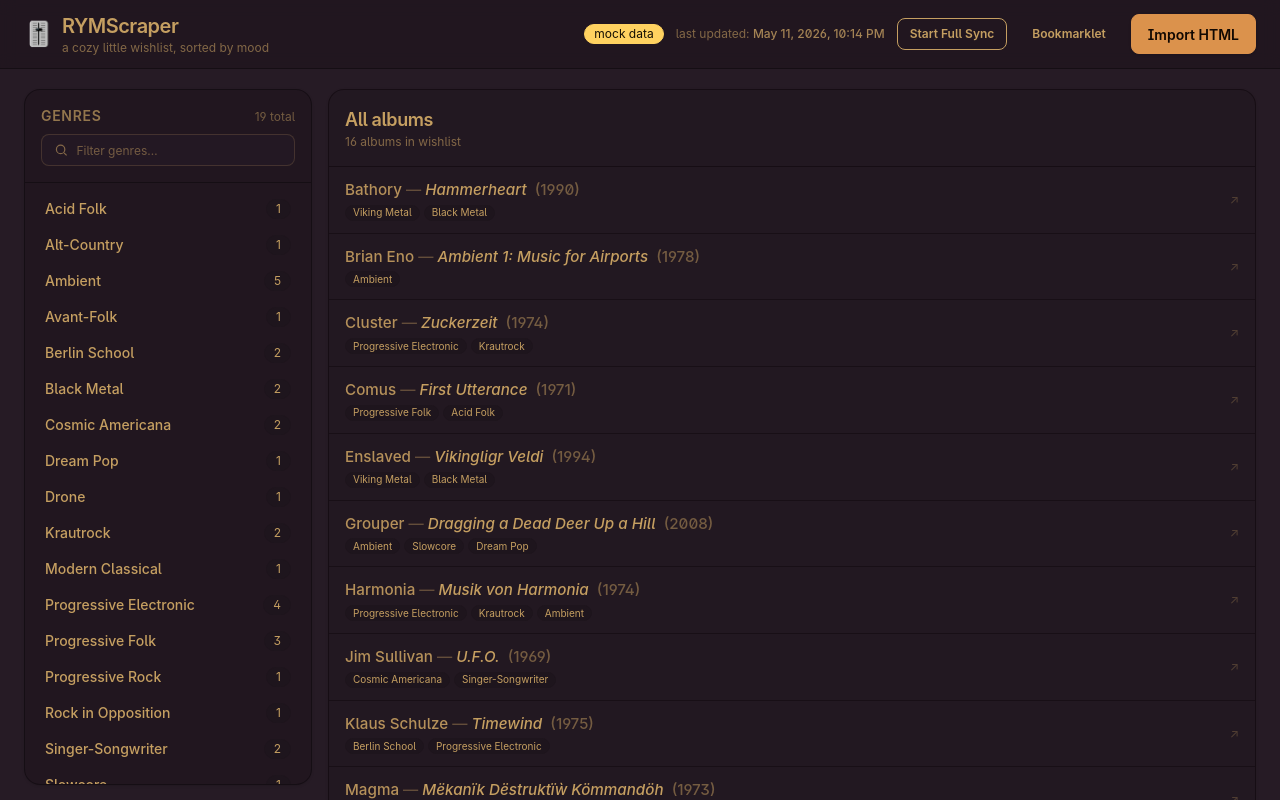
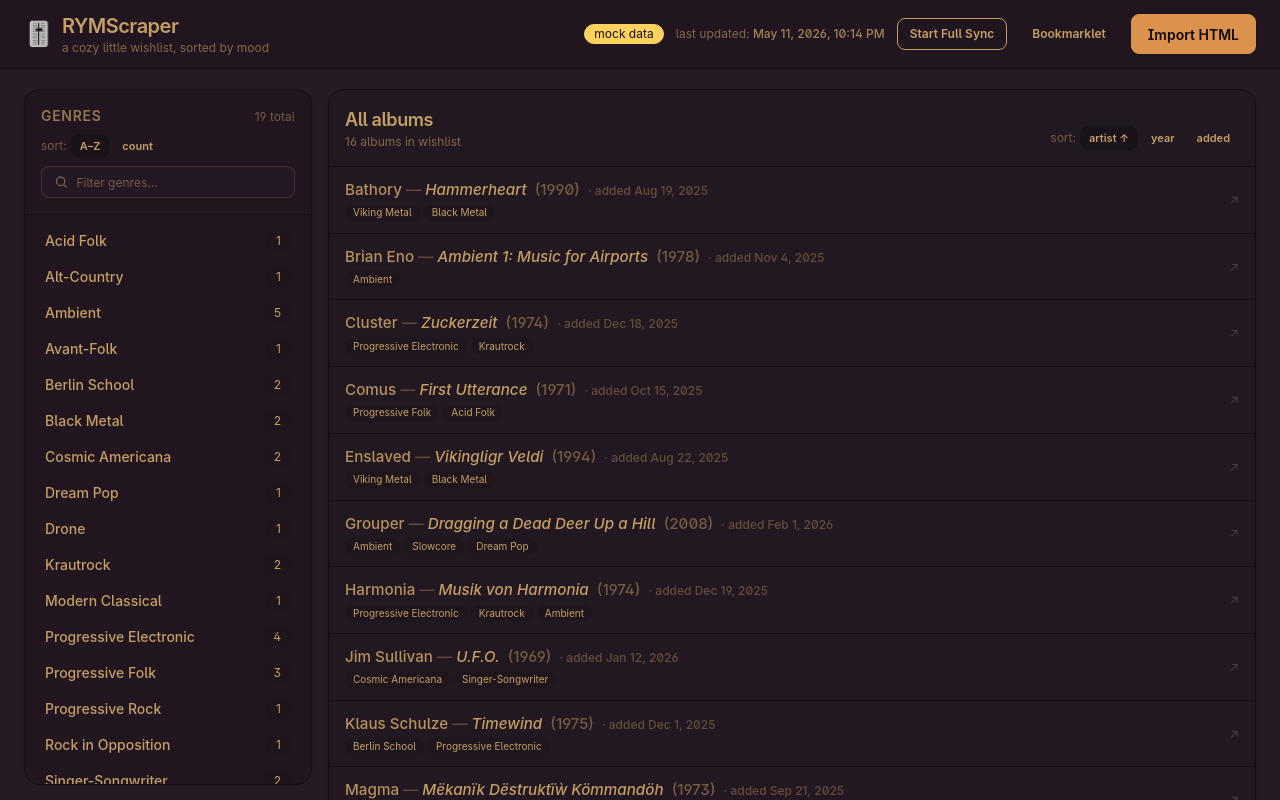
Before and after one commit to ElderSignStudio/RYMine, a SvelteKit app: page / in a window 1280 px wide. Shown: the top 800 px of the page. Built offline with nearby package versions, Linux system fonts and the light colour scheme.

Commit message:
Add features: orderings, date added

```diff
--- /dev/null
+++ b/src/lib/dates.ts
@@ -0,0 +1,58 @@
+// Date helpers shared by the bookmarklet/HTML extraction path and the UI.
+
+const MONTHS: Record<string, string> = {
+	Jan: '01',
+	Feb: '02',
+	Mar: '03',
+	Apr: '04',
+	May: '05',
+	Jun: '06',
+	Jul: '07',
+	Aug: '08',
+	Sep: '09',
+	Oct: '10',
+	Nov: '11',
+	Dec: '12'
+};
+
+/**
+ * RYM wishlist rows render the inclusion date as e.g. "Oct 18 2025".
+ *
+ * The date column is laid out as three stacked elements (month / day / year).
+ * Depending on the surrounding HTML those siblings may or may not have any
+ * whitespace between them in the source — so the text extracted from the DOM
+ * could be either "Oct 18 2025" *or* "Oct182025". We accept zero or more
+ * non-word characters (whitespace, commas, hyphens, …) between the three
+ * tokens. Returns undefined if no recognisable date is found.
+ */
+export function parseRymDate(s: string | null | undefined): string | undefined {
+	if (!s) return undefined;
+	const m = s.match(/\b(Jan|Feb|Mar|Apr|May|Jun|Jul|Aug|Sep|Oct|Nov|Dec)\W*(\d{1,2})\W*(\d{4})\b/);
+	if (!m) return undefined;
+	const month = MONTHS[m[1]];
+	const day = m[2].padStart(2, '0');
+	const year = m[3];
+	return `${year}-${month}-${day}`;
+}
+
+/**
+ * Display formatter for the wishlist-added date. Accepts:
+ *   - "YYYY-MM-DD" (new RYM-extracted form)
+ *   - Full ISO timestamps (legacy, from when we used to stamp import-time)
+ * Returns the user-locale short form (e.g. "Oct 18, 2025") or null on bad input.
+ *
+ * Parses the YYYY-MM-DD prefix as a local-time date so we never display the
+ * previous day due to a UTC-midnight timezone shift.
+ */
+export function formatWishlistDate(iso: string | undefined): string | null {
+	if (!iso) return null;
+	const m = iso.match(/^(\d{4})-(\d{2})-(\d{2})/);
+	if (!m) return null;
+	const date = new Date(Number(m[1]), Number(m[2]) - 1, Number(m[3]));
+	if (Number.isNaN(date.getTime())) return null;
+	return date.toLocaleDateString(undefined, {
+		year: 'numeric',
+		month: 'short',
+		day: 'numeric'
+	});
+}
--- a/src/lib/server/bookmarklet.ts
+++ b/src/lib/server/bookmarklet.ts
@@ -10,7 +10,9 @@ export function buildBookmarkletSource(endpoint: string): string {
 	return `(function(){
 var ENDPOINT=${endpointJson};
 var RELEASE=/\\/release\\/(album|ep|single|compilation|mixtape|video|dj-mix|bootleg|unauth|comp)\\//i;
+var MONTHS={Jan:'01',Feb:'02',Mar:'03',Apr:'04',May:'05',Jun:'06',Jul:'07',Aug:'08',Sep:'09',Oct:'10',Nov:'11',Dec:'12'};
 function norm(s){return (s||'').replace(/\\s+/g,' ').trim();}
+function parseDate(s){if(!s)return undefined;var m=s.match(/\\b(Jan|Feb|Mar|Apr|May|Jun|Jul|Aug|Sep|Oct|Nov|Dec)\\W*(\\d{1,2})\\W*(\\d{4})\\b/);if(!m)return undefined;return m[3]+'-'+MONTHS[m[1]]+'-'+(m[2].length===1?'0'+m[2]:m[2]);}
 if(!/^https?:\\/\\/(?:www\\.)?rateyourmusic\\.com\\//i.test(location.href)){alert('RYMScraper: open this on a rateyourmusic.com wishlist page first.');return;}
 var found=new Map();
 document.querySelectorAll('a[href*="/release/"]').forEach(function(link){
@@ -20,24 +22,31 @@ var url;try{url=new URL(href,location.origin).href;}catch(e){return;}
 if(found.has(url))return;
 var title=norm(link.textContent);
 if(!title)return;
-var row=link.closest('tr, li, .or_q_albumartist, .collection_table_row, .release_list_item, .ui_list_main_item')||link.parentElement;
+var row=link.closest('tr, li, .collection_table_row, .release_list_item, .ui_list_main_item')||link.parentElement;
 if(!row)return;
 var artistEl=row.querySelector('a[href*="/artist/"]');
 var artist=artistEl?norm(artistEl.textContent):'';
 if(!artist)return;
-var ym=norm(row.textContent).match(/\\b(19|20)\\d{2}\\b/);
-var year=ym?parseInt(ym[0],10):undefined;
+var rowText=norm(row.textContent);
+var yp=rowText.match(/\\(((?:19|20)\\d{2})\\)/);
+var year=yp?parseInt(yp[1],10):(function(){var m=rowText.match(/\\b(19|20)\\d{2}\\b/);return m?parseInt(m[0],10):undefined;})();
+var dateAdded;
+var dateEl=row.querySelector('.or_q_wishlist_date, .or_q_wishlist_date_rating, .date_added, [class*=wishlist_date], [class*=date_added]');
+if(dateEl){dateAdded=parseDate(norm(dateEl.textContent));}
+if(!dateAdded){dateAdded=parseDate(rowText);}
 var genres=[];
 var gl=row.querySelectorAll('a[href*="/genre/"], a[href*="/genres/"]');
 if(gl.length){gl.forEach(function(g){var t=norm(g.textContent);if(t&&genres.indexOf(t)===-1)genres.push(t);});}
 else{row.querySelectorAll('.genre').forEach(function(g){var t=norm(g.textContent);if(t&&genres.indexOf(t)===-1)genres.push(t);});}
-found.set(url,{url:url,title:title,artist:artist,year:year,genres:genres});
+found.set(url,{url:url,title:title,artist:artist,year:year,dateAdded:dateAdded,genres:genres});
 });
 var albums=Array.from(found.values());
 if(!albums.length){alert('RYMScraper: no albums detected on this page. Are you on a wishlist?');return;}
 fetch(ENDPOINT,{method:'POST',mode:'cors',headers:{'content-type':'application/json'},body:JSON.stringify({albums:albums,sourceUrl:location.href})}).then(function(r){return r.json().then(function(b){return{s:r.status,b:b};});}).then(function(o){
 if(o.s>=200&&o.s<300&&o.b&&o.b.ok){
-var msg='RYMScraper: imported '+o.b.added+' new, '+o.b.duplicates+' duplicate (total '+o.b.total+').';
+var msg='RYMScraper: imported '+o.b.added+' new, '+o.b.duplicates+' duplicate';
+if(o.b.datesRefreshed){msg+=', '+o.b.datesRefreshed+' date'+(o.b.datesRefreshed===1?'':'s')+' refreshed';}
+msg+=' (total '+o.b.total+').';
 if(o.b.sync&&o.b.sync.active){msg+=' [sync: page '+o.b.sync.pageCount+', '+o.b.sync.totalSeen+' albums seen]';}
 alert(msg);
 }
--- a/src/lib/server/import.ts
+++ b/src/lib/server/import.ts
@@ -16,6 +16,7 @@ export type ImportOutcome = {
 	updated: number;
 	unchanged: number;
 	duplicates: number;
+	datesRefreshed: number;
 	total: number;
 	sync: ImportSyncInfo;
 };
@@ -43,6 +44,7 @@ export async function processImport(incoming: ParsedAlbum[]): Promise<ImportOutc
 			updated: r.updated,
 			unchanged: r.unchanged,
 			duplicates: r.updated + r.unchanged,
+			datesRefreshed: r.datesRefreshed,
 			total: r.total,
 			sync: {
 				active: true,
@@ -60,6 +62,7 @@ export async function processImport(incoming: ParsedAlbum[]): Promise<ImportOutc
 		updated: 0,
 		unchanged: 0,
 		duplicates: r.result.duplicates,
+		datesRefreshed: r.result.datesRefreshed,
 		total: r.result.total,
 		sync: { active: false }
 	};
--- a/src/lib/server/parseWishlistHtml.ts
+++ b/src/lib/server/parseWishlistHtml.ts
@@ -1,5 +1,6 @@
 import * as cheerio from 'cheerio';
 import type { WishlistAlbum } from '$lib/types';
+import { parseRymDate } from '$lib/dates';
 
 const RELEASE_TYPES =
 	/\/release\/(album|ep|single|compilation|mixtape|video|dj-mix|bootleg|unauth|comp)\//i;
@@ -17,7 +18,10 @@ function resolveUrl(href: string): string | null {
 	}
 }
 
-export type ParsedAlbum = Omit<WishlistAlbum, 'dateAdded'>;
+export type ParsedAlbum = Pick<
+	WishlistAlbum,
+	'artist' | 'title' | 'year' | 'url' | 'genres' | 'dateAdded'
+>;
 
 export function parseWishlistHtml(html: string): ParsedAlbum[] {
 	const $ = cheerio.load(html);
@@ -35,9 +39,7 @@ export function parseWishlistHtml(html: string): ParsedAlbum[] {
 		if (!title) return;
 
 		const row = $(el)
-			.closest(
-				'tr, li, .or_q_albumartist, .collection_table_row, .release_list_item, .ui_list_main_item'
-			)
+			.closest('tr, li, .collection_table_row, .release_list_item, .ui_list_main_item')
 			.first();
 		const scope = row.length ? row : $(el).parent();
 
@@ -46,8 +48,32 @@ export function parseWishlistHtml(html: string): ParsedAlbum[] {
 		if (!artist) return;
 
 		const rowText = norm(scope.text());
-		const yearMatch = rowText.match(/\b(19|20)\d{2}\b/);
-		const year = yearMatch ? Number.parseInt(yearMatch[0], 10) : undefined;
+
+		// Release year: prefer years in parens (RYM's convention, e.g. "(1971)")
+		// so we don't accidentally pick up the wishlist-added date's year first.
+		const yearParen = rowText.match(/\(((?:19|20)\d{2})\)/);
+		const yearAny = yearParen ? null : rowText.match(/\b(19|20)\d{2}\b/);
+		const year = yearParen
+			? Number.parseInt(yearParen[1], 10)
+			: yearAny
+				? Number.parseInt(yearAny[0], 10)
+				: undefined;
+
+		// Wishlist-added date — RYM renders this in the "Date / Rating" column
+		// as "Oct 18 2025" etc. Try specific class hooks first, fall back to a
+		// regex on the row's text content.
+		let dateAdded: string | undefined;
+		const dateEl = scope
+			.find(
+				'.or_q_wishlist_date, .or_q_wishlist_date_rating, .date_added, [class*=wishlist_date], [class*=date_added]'
+			)
+			.first();
+		if (dateEl.length > 0) {
+			dateAdded = parseRymDate(norm(dateEl.text()));
+		}
+		if (!dateAdded) {
+			dateAdded = parseRymDate(rowText);
+		}
 
 		const genres: string[] = [];
 		const genreLinks = scope.find('a[href*="/genre/"], a[href*="/genres/"]');
@@ -63,7 +89,7 @@ export function parseWishlistHtml(html: string): ParsedAlbum[] {
 			});
 		}
 
-		found.set(url, { url, title, artist, year, genres });
+		found.set(url, { url, title, artist, year, genres, dateAdded });
 	});
 
 	return [...found.values()];
--- a/src/routes/+page.server.ts
+++ b/src/routes/+page.server.ts
@@ -80,6 +80,7 @@ export const actions: Actions = {
 			updated: outcome.updated,
 			unchanged: outcome.unchanged,
 			duplicates: outcome.duplicates,
+			datesRefreshed: outcome.datesRefreshed,
 			total: outcome.total,
 			syncActive: outcome.sync.active,
 			errors
--- a/src/routes/+page.svelte
+++ b/src/routes/+page.svelte
@@ -1,6 +1,7 @@
 <script lang="ts">
 	import { enhance } from '$app/forms';
 	import { invalidateAll } from '$app/navigation';
+	import { formatWishlistDate } from '$lib/dates';
 	import { formatLastScraped, genreCounts } from '$lib/genres';
 	import type { ActionData, PageData } from './$types';
 
@@ -8,6 +9,9 @@
 
 	let genreFilter = $state('');
 	let selectedGenre = $state<string | null>(null);
+	let genreSort = $state<'name' | 'count'>('name');
+	let albumSort = $state<'artist' | 'year' | 'added'>('artist');
+	let albumDir = $state<'asc' | 'desc'>('asc');
 	let importing = $state(false);
 	let refreshing = $state(false);
 	let fileInput = $state<HTMLInputElement | null>(null);
@@ -17,14 +21,56 @@
 	const allGenres = $derived(genreCounts(data.albums));
 
 	const visibleGenres = $derived(
-		allGenres.filter((g) => g.name.toLowerCase().includes(genreFilter.trim().toLowerCase()))
+		[...allGenres]
+			.sort((a, b) => {
+				if (genreSort === 'count') return b.count - a.count || a.name.localeCompare(b.name);
+				return a.name.localeCompare(b.name);
+			})
+			.filter((g) => g.name.toLowerCase().includes(genreFilter.trim().toLowerCase()))
 	);
 
-	const visibleAlbums = $derived(
-		(selectedGenre ? data.albums.filter((a) => a.genres.includes(selectedGenre!)) : data.albums)
-			.slice()
-			.sort((a, b) => a.artist.localeCompare(b.artist))
-	);
+	const visibleAlbums = $derived.by(() => {
+		const base = selectedGenre
+			? data.albums.filter((a) => a.genres.includes(selectedGenre!))
+			: data.albums;
+		const sign = albumDir === 'asc' ? 1 : -1;
+		const sorted = [...base].sort((a, b) => {
+			if (albumSort === 'artist') {
+				return sign * a.artist.localeCompare(b.artist);
+			}
+			if (albumSort === 'year') {
+				const ay = a.year;
+				const by = b.year;
+				if (ay === undefined && by === undefined) return 0;
+				if (ay === undefined) return 1; // missing always last
+				if (by === undefined) return -1;
+				return sign * (ay - by);
+			}
+			// 'added'
+			const ad = a.dateAdded ?? '';
+			const bd = b.dateAdded ?? '';
+			if (!ad && !bd) return 0;
+			if (!ad) return 1; // missing always last
+			if (!bd) return -1;
+			return sign * ad.localeCompare(bd);
+		});
+		return sorted;
+	});
+
+	function setAlbumSort(mode: 'artist' | 'year' | 'added') {
+		if (albumSort === mode) {
+			albumDir = albumDir === 'asc' ? 'desc' : 'asc';
+		} else {
+			albumSort = mode;
+			// Sensible default direction per mode.
+			albumDir = mode === 'artist' ? 'asc' : 'desc';
+		}
+	}
+
+	function sortArrow(mode: 'artist' | 'year' | 'added'): string {
+		if (albumSort !== mode) return '';
+		return albumDir === 'asc' ? ' ↑' : ' ↓';
+	}
 
 	const sync = $derived(data.syncSession);
 	const previewSeverity = $derived.by<'none' | 'mild' | 'strong'>(() => {
@@ -239,9 +285,13 @@
 						{form.files === 1 ? 'file' : 'files'}
 						<span class="opacity-70">
 							{#if form.syncActive}
-								({form.updated} updated · {form.unchanged} unchanged · total {form.total})
+								({form.updated} updated · {form.unchanged} unchanged{#if form.datesRefreshed}
+									· {form.datesRefreshed} date{form.datesRefreshed === 1 ? '' : 's'} refreshed{/if}
+								· total {form.total})
 							{:else}
-								({form.duplicates} duplicate{form.duplicates === 1 ? '' : 's'} skipped · total {form.total})
+								({form.duplicates} duplicate{form.duplicates === 1 ? '' : 's'} skipped{#if form.datesRefreshed}
+									· {form.datesRefreshed} date{form.datesRefreshed === 1 ? '' : 's'} refreshed{/if}
+								· total {form.total})
 							{/if}
 						</span>
 					</span>
@@ -312,6 +362,25 @@
 					</h2>
 					<span class="text-xs text-base-content/50">{allGenres.length} total</span>
 				</div>
+				<div class="mb-2 flex items-center gap-1 text-xs">
+					<span class="text-base-content/50">sort:</span>
+					<button
+						type="button"
+						class="btn btn-ghost btn-xs {genreSort === 'name' ? 'btn-active' : ''}"
+						onclick={() => (genreSort = 'name')}
+						title="Alphabetical"
+					>
+						A–Z
+					</button>
+					<button
+						type="button"
+						class="btn btn-ghost btn-xs {genreSort === 'count' ? 'btn-active' : ''}"
+						onclick={() => (genreSort = 'count')}
+						title="By album count, highest first"
+					>
+						count
+					</button>
+				</div>
 				<label class="input-bordered input input-sm flex items-center gap-2 bg-base-100/70">
 					<svg
 						xmlns="http://www.w3.org/2000/svg"
@@ -364,9 +433,7 @@
 
 		<!-- Right: albums -->
 		<section class="card flex-1 overflow-hidden border border-base-300/70 bg-base-200/40 shadow-sm">
-			<div
-				class="flex flex-wrap items-baseline justify-between gap-2 border-b border-base-300/70 p-4"
-			>
+			<div class="flex flex-wrap items-end justify-between gap-3 border-b border-base-300/70 p-4">
 				<div>
 					<h2 class="text-base font-semibold tracking-tight sm:text-lg">
 						{selectedGenre ?? 'All albums'}
@@ -377,15 +444,47 @@
 						{selectedGenre ? 'in this genre' : 'in wishlist'}
 					</p>
 				</div>
-				{#if selectedGenre}
-					<button type="button" class="btn btn-ghost btn-xs" onclick={() => (selectedGenre = null)}>
-						Clear filter
+				<div class="flex flex-wrap items-center gap-1 text-xs">
+					<span class="text-base-content/50">sort:</span>
+					<button
+						type="button"
+						class="btn btn-ghost btn-xs {albumSort === 'artist' ? 'btn-active' : ''}"
+						onclick={() => setAlbumSort('artist')}
+						title="Sort alphabetically by artist"
+					>
+						artist{sortArrow('artist')}
 					</button>
-				{/if}
+					<button
+						type="button"
+						class="btn btn-ghost btn-xs {albumSort === 'year' ? 'btn-active' : ''}"
+						onclick={() => setAlbumSort('year')}
+						title="Sort by release year"
+					>
+						year{sortArrow('year')}
+					</button>
+					<button
+						type="button"
+						class="btn btn-ghost btn-xs {albumSort === 'added' ? 'btn-active' : ''}"
+						onclick={() => setAlbumSort('added')}
+						title="Sort by wishlist-added date"
+					>
+						added{sortArrow('added')}
+					</button>
+					{#if selectedGenre}
+						<button
+							type="button"
+							class="btn ml-2 btn-ghost btn-xs"
+							onclick={() => (selectedGenre = null)}
+						>
+							Clear filter
+						</button>
+					{/if}
+				</div>
 			</div>
 
 			<ul class="divide-y divide-base-300/60">
 				{#each visibleAlbums as album (album.url)}
+					{@const addedDisplay = formatWishlistDate(album.dateAdded)}
 					<li>
 						<a
 							href={album.url}
@@ -400,6 +499,11 @@
 									<span class="text-base-content italic">{album.title}</span>
 									{#if album.year}
 										<span class="ml-1 text-base-content/50">({album.year})</span>
+									{/if}
+									{#if addedDisplay}
+										<span class="ml-1 text-xs text-base-content/40">
+											· added {addedDisplay}
+										</span>
 									{/if}
 								</span>
 								<span class="mt-1 flex flex-wrap gap-1">
```
Also changed, not shown: src/lib/server/syncStore.ts (+13 -4 lines), src/lib/server/wishlistStore.ts (+18 -5 lines), src/routes/api/import/+server.ts (+6 -1 lines).
